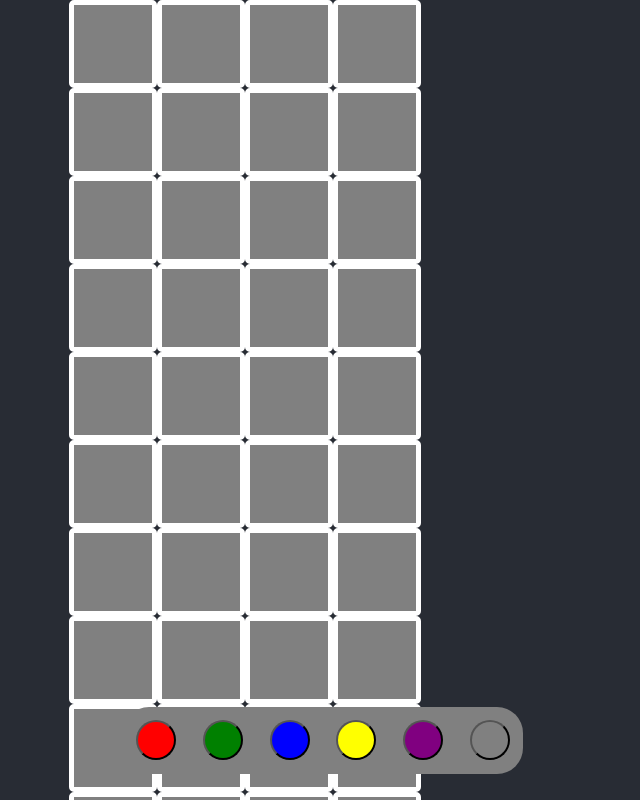
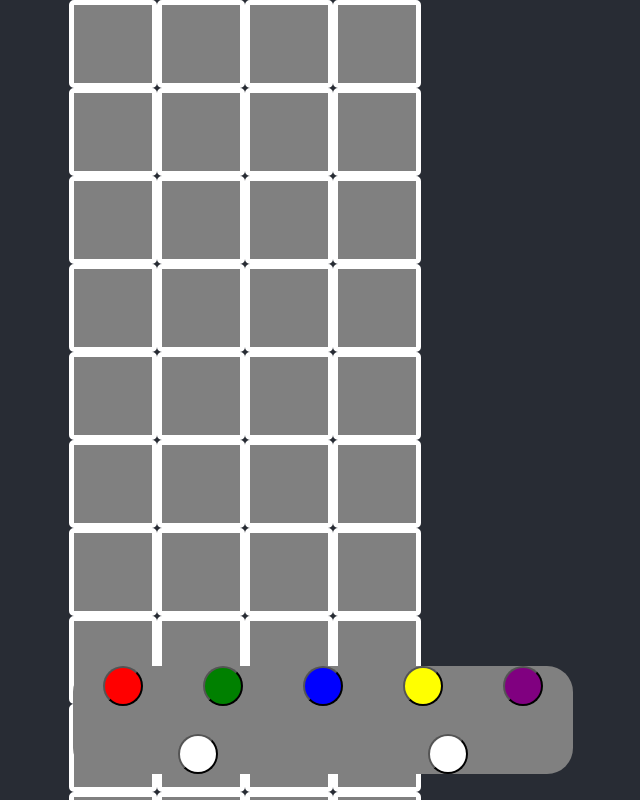
Before and after one commit to briggySmalls/mastermind, a React (Create React App) app: page / in a window 1280 px wide. Shown: the top 800 px of the page, without its empty margins (317-957 px from the left). Built offline with nearby package versions, Linux system fonts and the light colour scheme.

Commit message:
Refactor to use keyboard

```diff
--- a/src/mastermind/Colour.tsx
+++ b/src/mastermind/Colour.tsx
@@ -4,7 +4,6 @@ enum Colour {
     Blue = "blue",
     Yellow = "yellow",
     Purple = "purple",
-    Grey = "grey",
 }
 
 export default Colour
--- a/src/mastermind/Game.tsx
+++ b/src/mastermind/Game.tsx
@@ -7,8 +7,7 @@ import * as R from 'ramda';
 import {Score, calculateScore} from './data/Score';
 import seedrandom from 'seedrandom';
 
-const validChars = ["r", "g", "b", "p", "y"];
-const charCount = 4;
+const codeLength = 4;
 const guessCount = 10;
 
 const Input = styled.input`
@@ -16,67 +15,53 @@ const Input = styled.input`
 `
 
 interface PizzaState {
-  guess: Colour[];
+  guess: readonly (Colour | undefined)[];
   score?: Score;
 }
 
-function textToColours(text: String) {
-  return text.padEnd(charCount, "n").split('').map(c => {
-    switch (c) {
-      case "r": return Colour.Red
-      case "g": return Colour.Green
-      case "b": return Colour.Blue
-      case "p": return Colour.Purple
-      case "y": return Colour.Yellow
-      case "n": return Colour.Grey
-      default: return Colour.Grey
-    }
-  })
-}
-
-function generateAnswer() {
+function generateAnswer(): readonly Colour[] {
   let today = new Date();
   let myrng = seedrandom(today.toDateString());
-  const colours = [
-    'r',
-    'g',
-    'b',
-    'y',
-    'p',
-  ]
-  return Array.from(Array(charCount)).map(_ => colours[Math.floor(myrng() * colours.length)]).join("");
+  const allColours = Object.values(Colour)
+  return Array.from(Array(codeLength)).map(_ => allColours[Math.floor(myrng() * allColours.length)]);
 }
 
 function Game() {
   const answer = generateAnswer();
-  const [text, setText] = useState("");
+  console.log(answer);
   const [index, setIndex] = useState(0);
   const [pizzaStates, setPizzaStates] = useState<PizzaState[]>(Array.from(Array(guessCount).fill(
     {
-      guess: Array.from(Array(charCount)).fill(Colour.Grey),
-      score: null,
+      guess: Array.from(Array(codeLength)).fill(undefined),
+      score: undefined,
     }
   )));
   const [isEnded, setIsEnded] = useState(false);
 
-  function handleTextChange(event: React.ChangeEvent<HTMLInputElement>) {
-    let text = event.target.value;
-    let validText = text.split('').filter(c => validChars.includes(c)).join('')
-    setText(validText)
+  function updateGuess(guess: readonly Colour[]) {
+    console.log(guess);
+    const newGuess: readonly (Colour | undefined)[] = R.times((i) => i < guess.length ? guess[i] : undefined, codeLength);
+    setPizzaStates(
+      R.adjust(
+        index,
+        (s: PizzaState) => {
+          return {
+            guess: newGuess,
+            score: undefined,
+          }
+        },
+        pizzaStates
+      )
+    )
   }
 
-  function handleSubmit(event: React.SyntheticEvent) {
-    event.preventDefault();
-    // Ensure we have a full guess
-    if (text.length !== charCount) return
-    // Update state
-    const score = calculateScore(answer, text)
-    console.log(score);
+  function submitGuess(guess: readonly Colour[]) {
+    const score = calculateScore(answer, guess)
     let newStates = R.adjust(
       index,
       (s: PizzaState) => {
         return {
-          guess: textToColours(text),
+          guess: guess,
           score: score,
         }
       },
@@ -84,21 +69,20 @@ function Game() {
     );
     setPizzaStates(newStates);
     // Iterate
-    if (score.exact === charCount || index === guessCount-1) {
+    if (score.exact === codeLength || index === guessCount-1) {
       setIsEnded(true)
     }
     setIndex(index+1);
-    setText("");
   }
 
   return (
     <>
       {
         pizzaStates.map((s, i) =>
-          <Pizza key={`pizza-${i}`} colours={(i === index) ? textToColours(text) : s.guess} score={s.score} />
+          <Pizza key={`pizza-${i}`} colours={s.guess} score={s.score} />
         )
       }
-      <Keyboard />
+      <Keyboard codeLength={codeLength} submitGuess={submitGuess} updateGuess={updateGuess} />
     </>
   )
 }
--- a/src/mastermind/Keyboard.tsx
+++ b/src/mastermind/Keyboard.tsx
@@ -1,34 +1,79 @@
-import { all } from 'ramda';
-import React from 'react';
+import * as R from 'ramda';
+import React, {useState} from 'react';
 import styled from 'styled-components';
 import Colour from "./Colour"
 
+interface KeyboardProps {
+  codeLength: number;
+  updateGuess(guess: ReadonlyArray<Colour>): void
+  submitGuess(guess: ReadonlyArray<Colour>): void
+}
+
 const KeyBoardContainer = styled.div`
   position: sticky;
+  display: flex;
+  flex-flow: wrap;
+  justify-content: space-around;
   bottom: 1em;
-  display: flex;
   border-radius: 1em;
   background-color: grey;
+  width: 80vw;
+  max-width: 500px;
 `
 
-const ColourKey = styled.button<{colour: Colour}>`
-  background-color: ${props => props.colour};
+const KeyBoardRow = styled.hr`
+  width: 100%;
+  visibility: hidden;
+`
+
+const Key = styled.button`
   display: inline-block;
-  margin: 1em;
   width: 3em;
   height: 3em;
   border-radius: 50%;
 `
 
+const ColourKey = styled(Key)<{colour: Colour}>`
+  background-color: ${props => props.colour};
+`
+
+const SubmitKey = styled(Key)`
+  background-color: white;
+`
+
 const allColours = Object.values(Colour)
 console.log("allColours: "  + allColours)
 
-function Slice() {
+function Slice({ codeLength, updateGuess, submitGuess }: KeyboardProps) {
+  const [guess, setGuess] = useState<ReadonlyArray<Colour>>([]);
+
+  function handleColourSubmit(colour: Colour) {
+    if (guess.length === codeLength) return;
+    const newGuess = [...guess, colour]
+    setGuess(newGuess);
+    updateGuess(newGuess);
+  }
+
+  function handleColourRemove() {
+    const newGuess = R.dropLast(1, guess)
+    setGuess(newGuess);
+    updateGuess(newGuess);
+  }
+
+  function handleSubmit() {
+    if (guess.length !== codeLength) return
+    submitGuess(guess);
+    setGuess([]);
+  }
+
   return (
     <KeyBoardContainer>
-      {allColours.map(c =>
-        <ColourKey colour={c} />
-      )}
+        {allColours.map(c =>
+          <ColourKey colour={c} onClick={e => handleColourSubmit(c)} />
+        )}
+        <KeyBoardRow />
+        <SubmitKey onClick={e => handleColourRemove()} />
+        <SubmitKey onClick={e => handleSubmit()} />
     </KeyBoardContainer>
   )
 }
--- a/src/mastermind/Pizza.tsx
+++ b/src/mastermind/Pizza.tsx
@@ -6,7 +6,7 @@ import ScoreComponent from './Score';
 import { Score } from './data/Score';
 
 interface PizzaProps {
-  colours: Colour[];
+  colours: readonly (Colour | undefined)[];
   score?: Score;
 }
 
--- a/src/mastermind/Score.tsx
+++ b/src/mastermind/Score.tsx
@@ -1,5 +1,5 @@
 import styled from 'styled-components';
-import {Score} from './data/Score';
+import { Score } from './data/Score';
 
 interface ScoreProps {
   score?: Score;
--- a/src/mastermind/Slice.tsx
+++ b/src/mastermind/Slice.tsx
@@ -3,24 +3,24 @@ import styled from 'styled-components';
 import Colour from "./Colour"
 
 interface SliceProps {
-  colour: Colour;
+  colour?: Colour;
 }
 
 interface SliceContainerProps {
-  colour: string;
+  colour?: string;
 }
 
 const SliceContainer = styled.div<SliceContainerProps>`
   border: 5px solid white;
   border-radius: 5px;
-  background-color: ${props => props.colour};
+  background-color: ${props => props.colour ?? "grey" };
   width: 3em;
   height: 3em;
 `
 
 function Slice({ colour }: SliceProps) {
   return (
-    <SliceContainer colour={colour} />
+    <SliceContainer key={`slice-${colour}`} colour={colour} />
   )
 }
 
--- a/src/mastermind/data/Score.tsx
+++ b/src/mastermind/data/Score.tsx
@@ -10,14 +10,12 @@ export interface Score {
  * @param answer The answer we're guessing for
  * @param guess The guess
  */
- export function calculateScore(answer: String, guess: String): Score {
-  const ansArr = answer.split('');
-  const guessArr = guess.split('');
-  const exact =  R.zipWith((a, g) => a === g, ansArr, guessArr).filter(Boolean).length
-  const common = R.intersection(ansArr, guessArr)
+ export function calculateScore<T>(answer: readonly T[], guess: readonly T[]): Score {
+  const exact =  R.zipWith((a, g) => a === g, answer, guess).filter(Boolean).length
+  const common = R.intersection(answer, guess)
   const matching = R.sum(common.map(c => R.min(
-    ansArr.filter(v => v === c).length,
-    guessArr.filter(v => v === c).length,
+    answer.filter(v => v === c).length,
+    guess.filter(v => v === c).length,
   )));
   return {
     exact: exact,
```
Also changed, not shown: 1 other file (tests, documents, lock files or other folders).
